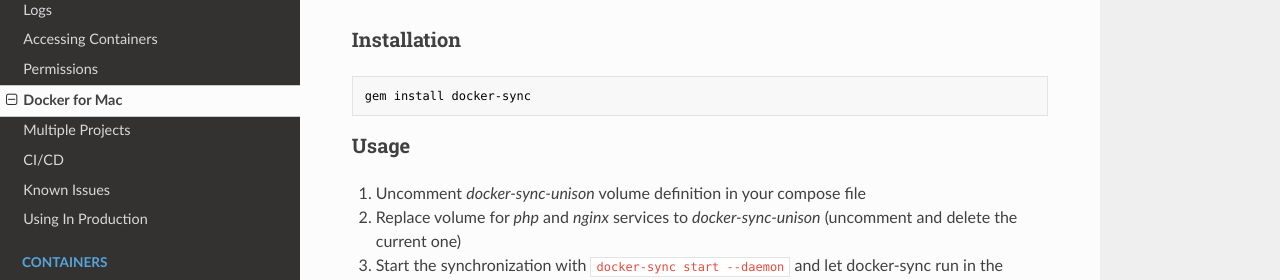
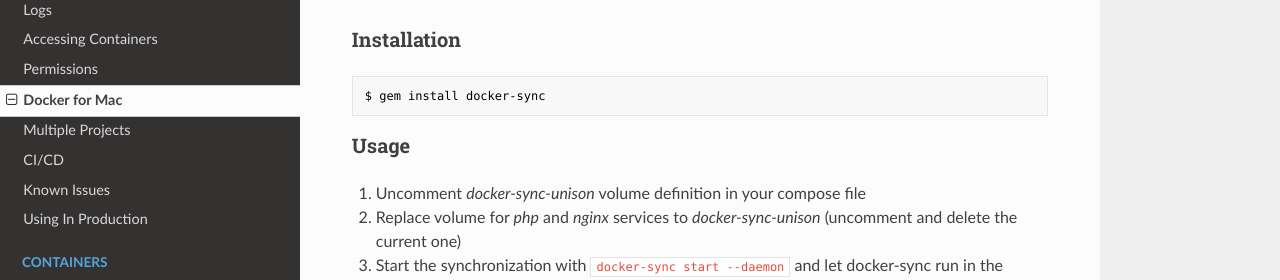
Before and after one commit to wodby/docker4drupal, an MkDocs documentation site: the page built from docs/macos.md, in a window 1280 px wide. Shown: the part 169-449 px from the top of the page. Built offline with MkDocs 1.6.1, drawn with Linux system fonts in a browser that asks for light colours; nearby versions of some CDN libraries; old or Windows-style settings are respelled for this version of MkDocs.

Commit message:
Update markdown

````diff
--- a/docs/macos.md
+++ b/docs/macos.md
@@ -2,8 +2,8 @@
 
 ### Installation
 
-```
-gem install docker-sync
+```bash
+$ gem install docker-sync
 ```
 
 ### Usage
````
